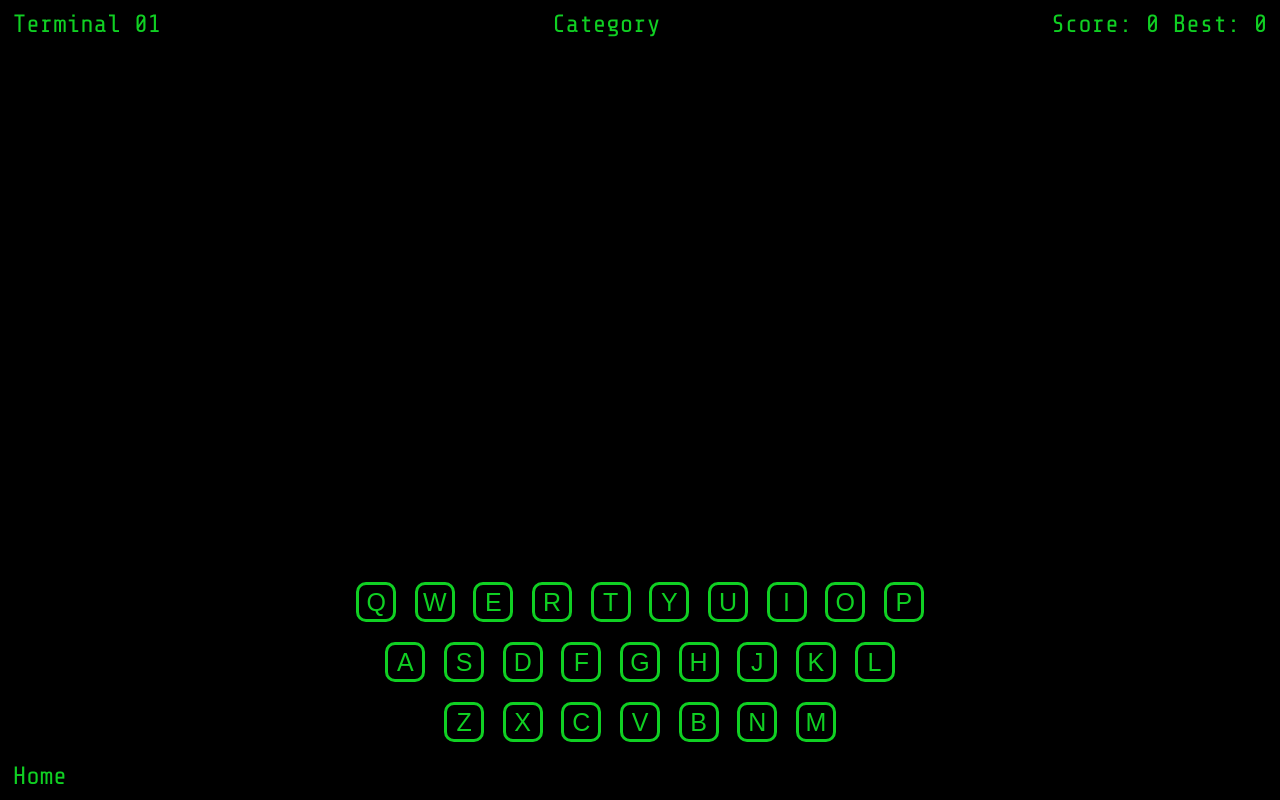
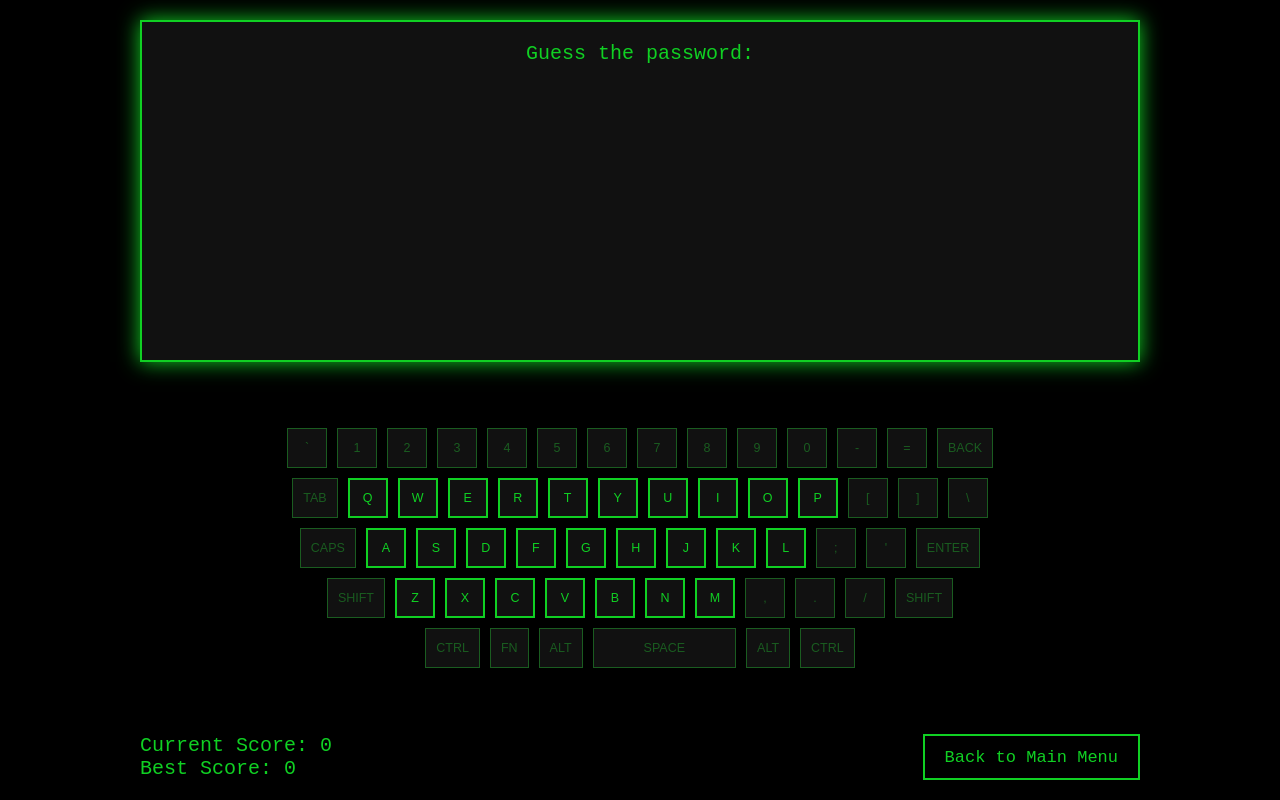
Before and after one commit to shallomkanyori/password_puzzle_solver, a Flask app: template templates/game.html in a window 1280 px wide. Run offline with Flask 3, Linux system fonts and the light colour scheme; the template is opened without the code that fills it, so the values that code supplies are empty; some libraries are stand-ins or nearby versions.

Commit message:
Refine the UI

```diff
--- a/static/scripts/main.js
+++ b/static/scripts/main.js
@@ -14,8 +14,8 @@ function setup () {
     score = Number(localStorage.pwdSolverScore);
   }
 
-  $('#score').text('Score: ' + score);
-  $('#best').text('Best: ' + best);
+  $('#current-score').text(score);
+  $('#best-score').text(best);
 
   $('.key').click(function () {
     if (playing) {
@@ -61,7 +61,7 @@ function updateUiCorrect () {
     }
   }
 
-  $('.password').html(wordProgressHtml.join(''));
+  $('.password-output').html(wordProgressHtml.join(''));
 
   if (wordProgress.join('') === word) {
     playing = false;
@@ -72,8 +72,8 @@ function updateUiCorrect () {
       best = score;
       localStorage.pwdSolverBest = best;
     }
-    $('#score').text('Score: ' + score);
-    $('#best').text('Best: ' + best);
+    $('#current-score').text(score);
+    $('#best-score').text(best);
 
     $('.modal').css('display', 'block');
     $('.modal-content h1').text('Access Granted!');
--- a/static/styles/common.css
+++ b/static/styles/common.css
@@ -1,21 +1,22 @@
-body {
-	min-height: 100vh;
-
-	margin:0;
-
-	display: flex;
-	flex-direction: column;
-	align-items: center;
-	justify-content: space-evenly;
-
-	background: #000;
-	font-family: 'Share Tech Mono', serif;
-	font-style: normal;
-	font-weight: 400;
-	color: #10D023;
+/* Basic Reset */
+* {
+    margin: 0;
+    padding: 0;
+    box-sizing: border-box;
 }
 
-body *{
-	box-sizing: border-box;
-	margin: 0;
+html {
+	font-size: 62.5%;
 }
+
+/* Retro Hacker Theme Styling */
+body {
+    background-color: #000;
+    color: #33FF33;
+    font-family: 'Share Tech Mono', Courier, monospace;
+    display: flex;
+    justify-content: center;
+    align-items: center;
+    height: 100vh;
+    text-align: center;
+}
--- a/static/styles/game.css
+++ b/static/styles/game.css
@@ -1,97 +1,138 @@
-header {
-	display: flex;
-	justify-content: space-between;
-	align-items: center;
-
-	width: 98%;
-	margin: 10px auto;
-
-	font-size: 25px;
+/* Game Container */
+.game-container {
+    display: flex;
+    flex-direction: column;
+    justify-content: space-between;
+    align-items: center;
+	width: 95%;
+    height: 100vh;
+    padding: 20px;
+    background-color: #000;
+    color: #10D023;
+    font-family: 'Courier New', Courier, monospace;
 }
 
-.main {
-	display: flex;
-	flex-direction: column;
-	align-items: center;
-	justify-content: center;
-	flex-grow: 2;
-
-	width: 80%;
+/* Terminal Screen */
+.terminal-screen {
+    width: 100%;
+    max-width: 1000px;
+    height: 45%;
+    background-color: #111;
+    border: 2px solid #10D023;
+    padding: 20px;
+    margin-bottom: 20px;
+    overflow-y: auto;
+    box-shadow: 0 0 20px #10D023;
 }
 
-.keys {
+.terminal-output {
+    font-size: 2rem;
+    white-space: pre-wrap;
+}
+
+.password-output {
+    font-size: 2.5rem;
+    margin-top: 5px;
+    letter-spacing: 10px;
+}
+
+/* On-screen Keyboard */
+.keyboard {
 	display: flex;
 	flex-direction: column;
 	justify-content: center;
 	align-items: center;
+	gap: 10px;
+    width: 100%;
+    max-width: 1000px;
+}
+
+.key-row {
+	display: flex;
+	gap: 10px;
+}
+
+.key, .disabled-key {
+	font-size: 1.25rem;
+    padding: 1rem;
+	width: 40px;
+	height: 40px;
 }
 
 .key {
-	border-radius: 10px;
-	background-color: #000000;
-	border: 3px solid #10D023;
+    background-color: #111;
+    color: #10D023;
+    border: 2px solid #10D023;
+    cursor: pointer;
+    transition: all 0.3s ease;
 
-	color: #10D023;
-	font-size: 25px;
-	text-align: center;
+}
 
-	width: 40px;
-	height: 40px;
-	margin: 10px 5px;
-	padding: 3px;
+.disabled-key {
+	background-color: #111;
+	color: #1a5c20;
+	border: 1px solid #1a5c20;
+	cursor: default;
+}
+
+.exp-key {
+	width: fit-content;
+	flex-grow: 1;
+}
+
+.disabled-key.space {
+	padding-left: 5rem;
+	padding-right: 5rem;
+}
+
+.key:hover:not([disabled]) {
+    background-color: #10D023;
+    color: #000;
 }
 
 .key:disabled {
-	border: 3px solid #06510d;
+	border: 2px solid #06510d;
 	color: #06510d;
 }
 
 .key:disabled.wrong {
-	border: 3px solid #650000;
+	border: 2px solid #650000;
 	color: #650000;
 }
 
-.password {
-	width: 100%;
-	margin: 15px 5px;
-
-	display: flex;
-	justify-content: center;
-	align-items: center;
+/* Score and Navigation Section */
+.game-info {
+    display: flex;
+    justify-content: space-between;
+    width: 100%;
+    max-width: 1000px;
+    margin-top: 20px;
+	font-size: 2rem;
 }
 
-.password span {
-	padding: 5px;
-	font-size: 25px;
+.score-section {
+	text-align: left;
 }
 
-.screen {
-	width: 40%;
-
-	flex-grow: 1;
-	display: flex;
-	justify-content: center;
-	align-items: center;
-
-	background-position: center;
-	background-repeat: no-repeat;
-	background-size: contain;
-
-	color: #FF0404;
+.game-navigation {
+    display: flex;
+    gap: 10px;
 }
 
-.screen p {
-	font-size: 30px;
+.nav-btn {
+    background-color: #000;
+    color: #10D023;
+    font-size: 1.25rem;
+    padding: 10px 20px;
+    border: 2px solid #10D023;
+    cursor: pointer;
+    transition: all 0.3s ease;
+	font-family: 'Courier New', Courier, monospace;
+	font-size: 1.7rem;
 }
 
-footer {
-	width: 98%;
-	margin: 10px auto;
-
-	font-size: 25px;
+.nav-btn:hover {
+    background-color: #10D023;
+    color: #111;
+    border: none;
 }
-
-footer a {
-	color: #10D023;
-	text-decoration: none;
-}
--- a/templates/game.html
+++ b/templates/game.html
@@ -1,42 +1,71 @@
 {% extends 'base.html'%}
 
 {% block content %}
-<header>
-	<span>Terminal 01</span>
-	<span>Category</span>
-	<div class='score-info'>
-		<span id='score'>Score: 0</span>
-		<span id='best'>Best: 0</span>
+<div class="game-container">
+	<!-- Terminal Screen -->
+	<div class="terminal-screen">
+		<p class="terminal-output">Guess the password:</p>
+		<p class="password-output">{% for letter in word.word %}<span>_</span>{% endfor %}</p>
 	</div>
-</header>
-<div class='main'>
-	<div class='screen'>
-		<p></p>
-	</div>
-	<div class='password'>
-		{% for letter in word.word %}<span>_</span>{% endfor %}
-	</div>
-	<div class='keys'>
-		<div class='key_row'>
+
+	<!-- On-screen Keyboard -->
+	<div class="keyboard">
+		<div class='key-row'>
+			{% for key in '`1234567890-='%}
+				<button class='disabled-key'>{{ key }}</button>
+			{% endfor %}
+			<button class='disabled-key exp-key'>BACK</button>
+		</div>
+		<div class='key-row'>
+			<button class='disabled-key exp-key'>TAB</button>
 		{% for key in 'QWERTYUIOP'%}
 			<button class='key'>{{ key }}</button>
 		{% endfor %}
+			<button class='disabled-key'>[</button>
+			<button class='disabled-key'>]</button>
+			<button class='disabled-key'>\</button>
 		</div>
-		<div class='key_row'>
+		<div class='key-row'>
+			<button class='disabled-key exp-key'>CAPS</button>
 		{% for key in 'ASDFGHJKL'%}
 			<button class='key'>{{ key }}</button>
 		{% endfor %}
+			<button class='disabled-key'>;</button>
+			<button class='disabled-key'>'</button>
+			<button class='disabled-key exp-key'>ENTER</button>
 		</div>
-		<div class='key_row'>
+		<div class='key-row'>
+			<button class='disabled-key exp-key'>SHIFT</button>
 		{% for key in 'ZXCVBNM'%}
 			<button class='key'>{{ key }}</button>
 		{% endfor %}
+			<button class='disabled-key'>,</button>
+			<button class='disabled-key'>.</button>
+			<button class='disabled-key'>/</button>
+			<button class='disabled-key exp-key'>SHIFT</button>
+		</div>
+		<div class='key-row'>
+			<button class='disabled-key exp-key'>CTRL</button>
+			<button class='disabled-key exp-key'>FN</button>
+			<button class='disabled-key exp-key'>ALT</button>
+			<button class='disabled-key exp-key space'>SPACE</button>
+			<button class='disabled-key exp-key'>ALT</button>
+			<button class='disabled-key exp-key'>CTRL</button>
+		</div>
+	</div>
+
+	<!-- Score and Navigation -->
+	<div class="game-info">
+		<div class="score-section">
+			<p>Current Score: <span id="current-score">0</span></p>
+			<p>Best Score: <span id="best-score">100</span></p>
+		</div>
+
+		<div class="game-navigation">
+			<button class="nav-btn" id="back-to-landing">Back to Main Menu</button>
 		</div>
 	</div>
 </div>
-<footer>
-	<a href="/password-puzzle">Home</a>
-</footer>
 <div class="modal">
 	<div class="modal-content">
 		<h1></h1>
```
Also changed, not shown: static/styles/start.css (+62 -32 lines), templates/start.html (+13 -11 lines).
